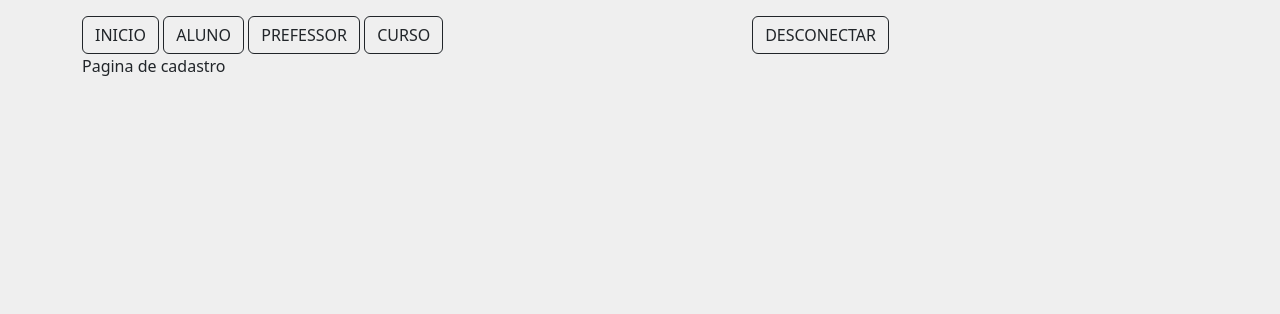
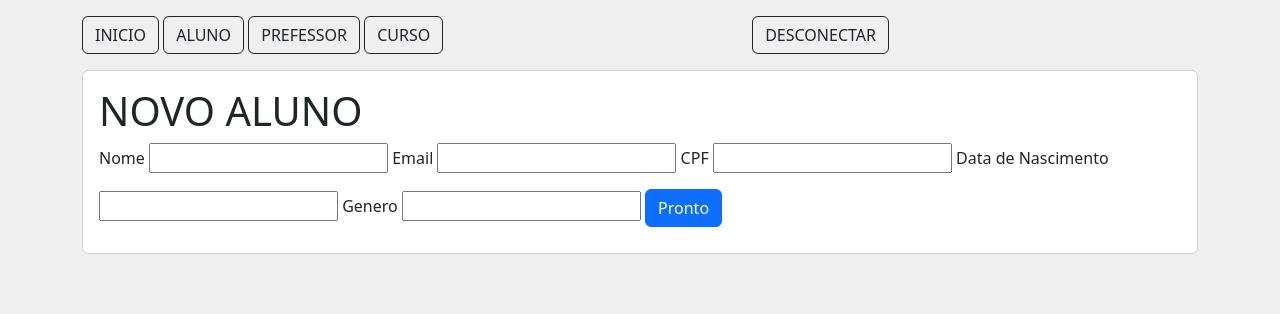
Before and after one commit to davimaia85/poo, a PHP site: page /alunos/novo in a window 1280 px wide. Shown: the top 314 px of the page. Run offline with PHP 8.4, Linux system fonts and the light colour scheme.

Commit message:
atualização do cadastro de alunos

```diff
--- a/Views/aluno/cadastrar.phtml
+++ b/Views/aluno/cadastrar.phtml
@@ -1,3 +1,24 @@
-<?php
+<section class="mt-3 card card-body">
+    <h1>NOVO ALUNO</h1>
 
-echo "Pagina de cadastro";
+    <div class="row">
+        <div class="col">
+            <form action="" method="POST">
+                <label for="nome">Nome</label>
+                <input name="nome" type="text" id="nome" class="form-contrl mb-3">
+                <label for="email">Email</label>
+                <input name="email" type="text" id="email" class="form-contrl mb-3">
+                <label for="cpf">CPF</label>
+                <input name="cpf" type="text" id="cpf" class="form-contrl mb-3">
+                <label for="nascimento">Data de Nascimento</label>
+                <input name="nascimento" type="text" id="nascimento" class="form-contrl mb-3">
+                <label for="genero">Genero</label>
+                <input name="genero" type="text" id="genero" class="form-contrl mb-3">
+
+                <button class="btn btn-primary">Pronto</button>
+
+            </form>
+
+        </div>
+    </div>
+</section>
--- a/Views/aluno/listar.phtml
+++ b/Views/aluno/listar.phtml
@@ -30,8 +30,8 @@
                                 <td>{$aluno->cpf}</td>
                                 <td>{$aluno->email}</td>
                                 <td>
-                                    <a href='professor/editar?{$alunos}' class='btn btn-outline-warning'>EDITAR</a>
-                                    <button class='btn btn-danger'>EXCLUIR</button>
+                                <a href='' class='btn btn-outline-warning btn-sm'>Editar</a>
+                                <a href='' class='btn btn-outline-danger btn-sm'>Excluir</a>
                                 </td>
                             </tr>
                         ";
--- a/Views/professor/listar.phtml
+++ b/Views/professor/listar.phtml
@@ -30,8 +30,8 @@
                             <td>{$professor->formacao}</td>
                             <td>{$professor->cpf}</td>
                             <td>
-                                <a href='professores/editar?id={$professores->id}' class='btn btn-outline-warning'>EDITAR</a>
-                                <a href='professores/excluir?id={$professores->id}' class='btn btn-danger'>EXCLUIR</a>
+                                <a href='/professores/editar?id={$professores->id}' class='btn btn-outline-warning'>EDITAR</a>
+                                <a href='/professores/excluir?id={$professores->id}' class='btn btn-danger'>EXCLUIR</a>
                             </td>
                         </tr>
                     ";
--- a/src/Controller/AbstractController.php
+++ b/src/Controller/AbstractController.php
@@ -5,9 +5,12 @@
 
     abstract class AbstractController
          {
-            public function render(string $view, array $dados = []): void
+            public function render(string $view, ?array $dados = null): void
             {
-               extract($dados);
+               if(isset($dados)){
+                  extract($dados);
+               }
+
                include_once '../views/template/header.phtml';
                include_once '../views/template/menu.phtml';
                include_once "../views/{$view}.phtml";
--- a/src/Controller/AlunoController.php
+++ b/src/Controller/AlunoController.php
@@ -5,6 +5,7 @@ declare(strict_types=1);
 namespace App\Controller;
 
 use App\Repository\AlunoRepository;
+use Exception;
 
 class AlunoController extends AbstractController
 {
@@ -19,7 +20,37 @@ class AlunoController extends AbstractController
 
     public function cadastrar(): void
     {
-        $this->render('aluno/cadastrar');
+        if (true === empty($_POST)){
+            $this->render('aluno/cadastrar');
+            return;
+        }
+
+        $aluno = new Aluno();
+        $aluno->nome = $_POST['nome'];
+        $aluno->dataNascimento = $_POST['nascimento'];
+        $aluno->cpf = $_POST['cpf'];
+        $aluno->email = $_POST['email'];
+        $aluno->genero = $_POST['genero'];
+
+        $rep = new AlunoRepository();
+
+        try {
+            $rep->inserir($aluno);
+        }catch (Exception $exception){
+            if(true === str_contains($exception->getMessage(), 'cpf')){
+                die('CPF já existe');
+            }
+            if(true === str_contains($exception->getMessage(), 'email')){
+                die('Este email já existe');
+            }
+
+            die('Vixe, deu erro!');
+
+        }
+
+        $rep->inserir($aluno);
+
+        $this->redirect('/aluno/listar');
     }
 
     public function excluir(): void
--- a/src/Model/Aluno.php
+++ b/src/Model/Aluno.php
@@ -14,4 +14,10 @@ class Aluno extends Pessoa
     public string $dataNascimento;
     public bool $status;
     public string $genero; //enum
+
+    public function __construct(string $nome ='', string $dataNascimento = '')
+    {
+        $this->nome = ucwords(strtolower($nome));
+        $this->dataNascimento = $dataNascimento;
+    }
 }
```
Also changed, not shown: src/Repository/AlunoRepository.php (+12 -2 lines).
